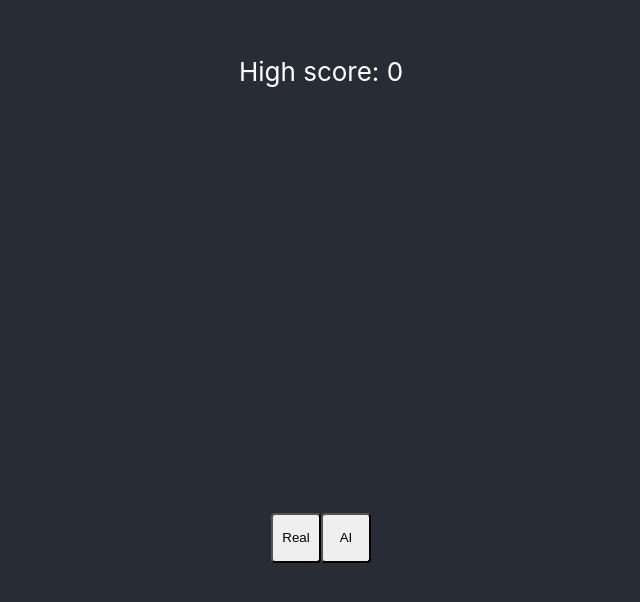
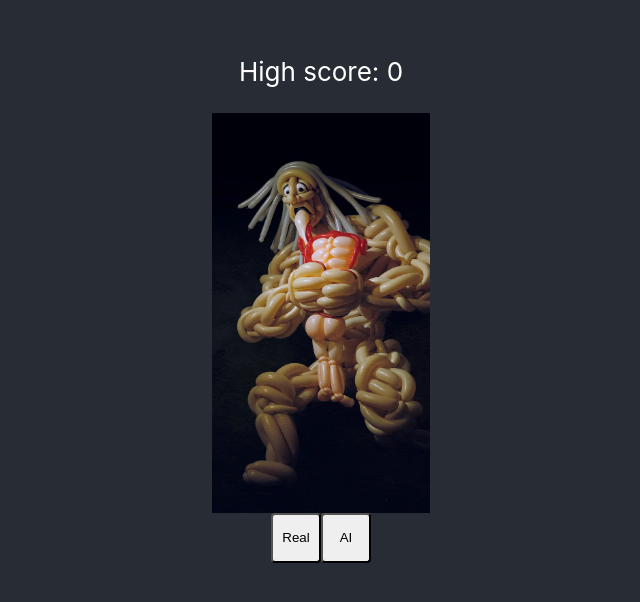
Before and after one commit to HaochenP/Spot-the-AI, a React (Create React App) app: page / in a window 1280 px wide. Shown: the part 104-706 px from the top of the page, without its empty margins (319-959 px from the left). Built offline with nearby package versions, Linux system fonts and the light colour scheme.

Commit message:
Bug fix
Fixed a bug where image will not appear when the site is first loaded

```diff
--- a/src/LoadImage.js
+++ b/src/LoadImage.js
@@ -5,7 +5,7 @@ import React, {  useEffect ,useState, useLayoutEffect, useMemo} from "react";
 function LoadImage(props){
     const [aiImages, setAiImages] = useState({});
     const [realImages, setImages] = useState({});
-    const [currentImage, setCurrentImage] = useState('/static/media/ai1.webp');
+    const [currentImage, setCurrentImage] = useState('/static/media/generated.webp');
     function importAll(r) {
       let images = {};
       r.keys().map((item, index) => { images[item.replace('./', '')] = r(item); });
@@ -20,6 +20,8 @@ function LoadImage(props){
       setImages(importAll(require.context('./real', false, /\.(png|jpe?g|svg|webp)$/)));
       setAiImages(importAll(require.context('./images', false, /\.(png|jpe?g|svg|webp)$/)));
       console.log("here");
+      console.log(realImages);
+      console.log(aiImages);
 
     }
 
@@ -47,7 +49,7 @@ function LoadImage(props){
 
     }
     console.log(currentImage);
-    }, []);
+    }, [props.count, realImages, aiImages]);
 
 
 
@@ -76,6 +78,7 @@ function LoadImage(props){
           </div>
 
           ) : (
+
             <img  src={currentImage} id="original_image" onClick={setFlag}></img>
           )}
         </>
```
